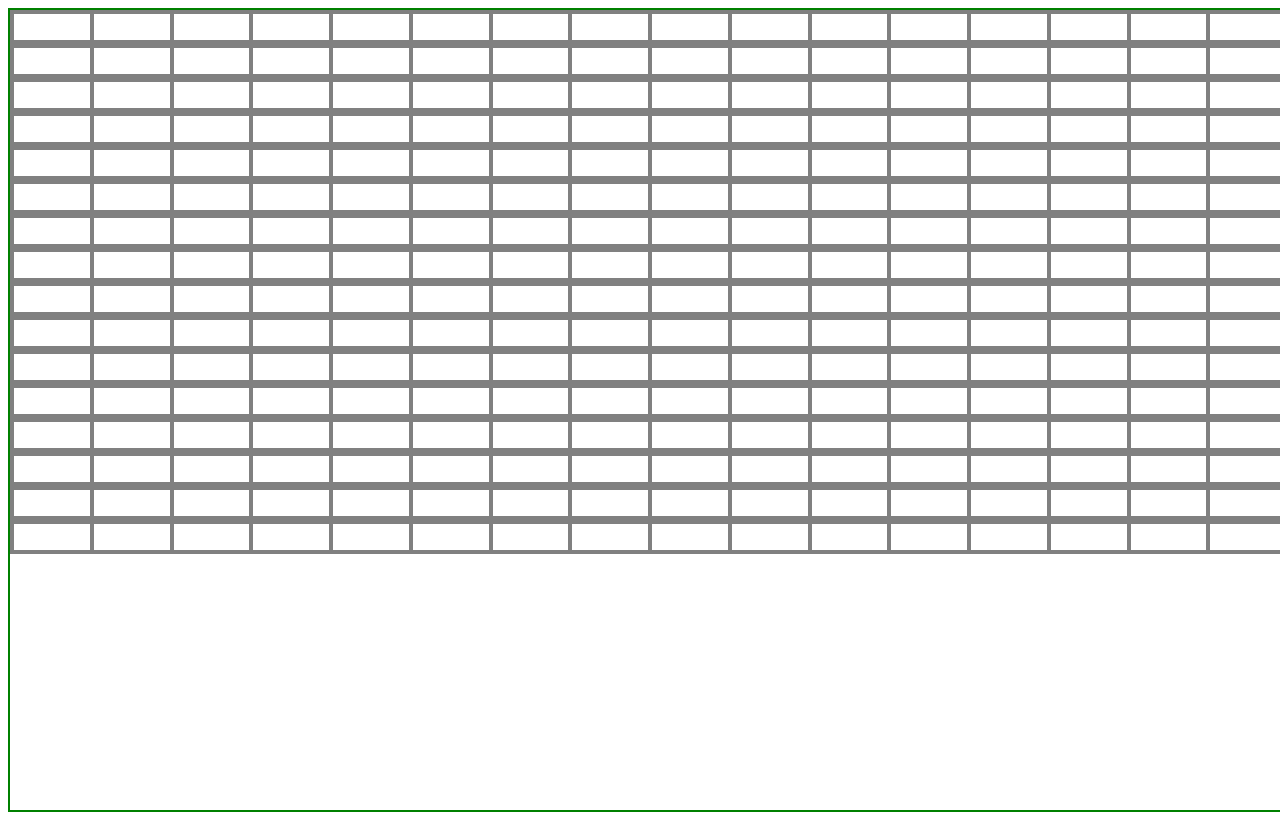
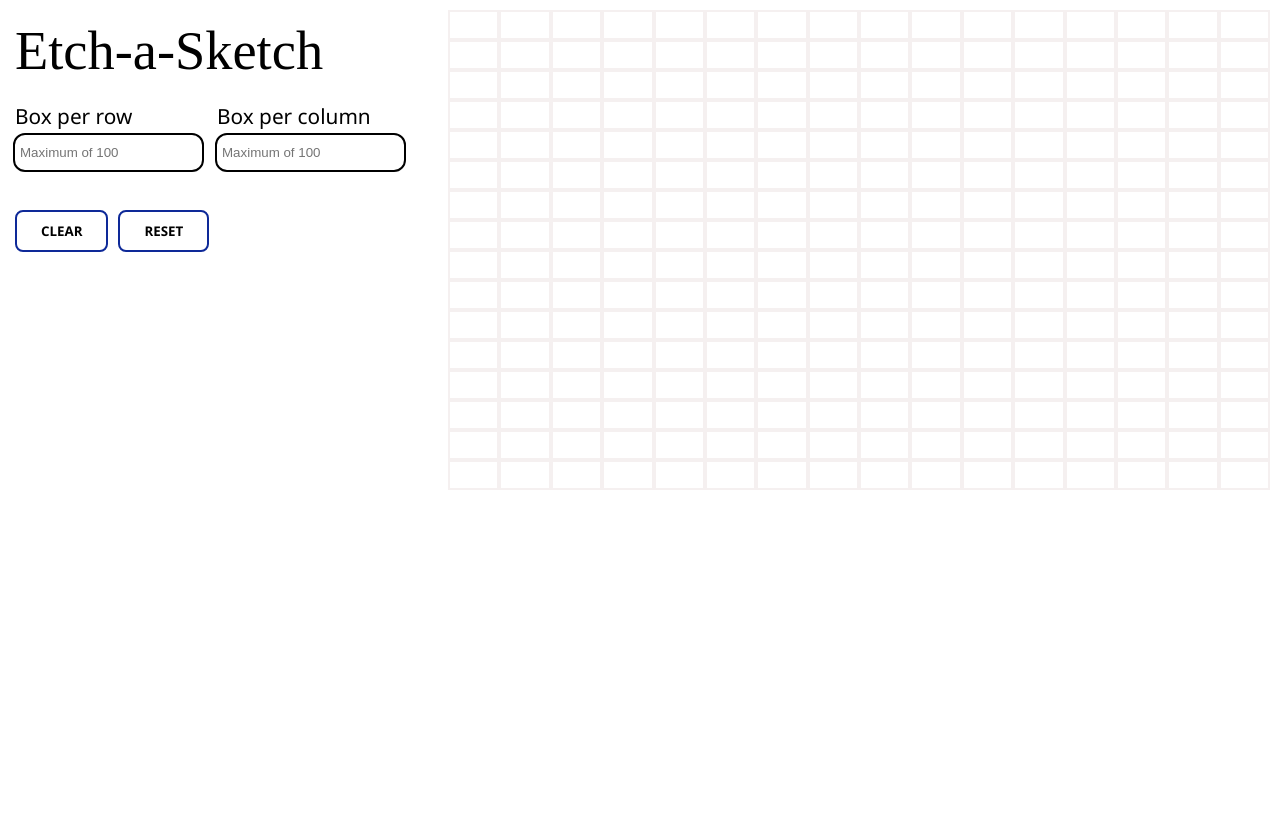
Before and after one commit to sulaimanadamu/Etch-a-Sketch, a plain HTML site: page index.html in a window 1280 px wide. Drawn offline with Linux system fonts and the light colour scheme.

Commit message:
User interaction area, added

```diff
--- a/script.js
+++ b/script.js
@@ -1,38 +1,101 @@
+'use strict';
 //logic for the app is
 //create row with 16 divs, then add each row to the container div 16 times
 
 const fillerDiv = document.createElement('div')
 const rowDiv = document.createElement('div')
-const entireContainerDiv = document.createElement('div')
+const tileContainer = document.createElement('div')
+const interactionContainer = document.createElement('div')
+const formFieldCont = document.createElement('div')
+const btnContainer = document.createElement('div')
+const header = document.createElement('header')
 const body = document.querySelector('body')
+const rows = 16
+const cols = 16
 
-entireContainerDiv.style.width = '100vw'
-entireContainerDiv.style.height = '100vh'
-console.log(entireContainerDiv.offsetHeight)
+formFieldCont.id = 'form'
+interactionContainer.id = 'aside'
 
-entireContainerDiv.style.border = '2px solid green'
+header.textContent = 'Etch-a-Sketch'
+console.log(tileContainer.offsetWidth)
 
-
+// tileContainer.style.border = '2px solid green'
+tileContainer.setAttribute('id',"tile-container")
+interactionContainer.setAttribute('id', "interaction-Container")
 fillerDiv.style.width = '100px'
 rowDiv.style.display = "flex"
 rowDiv.style.height = '30px'
 
-
-const rows = 16
-const cols = 16
-
+function buildTile(){
 for (let i = 0; i < cols; i++){
+    fillerDiv.className = 'block'
     rowDiv.appendChild(fillerDiv.cloneNode(true))
 }
-
 for (let i = 0; i < rows; i++){
     const rowClone = rowDiv.cloneNode(true)
-    entireContainerDiv.appendChild(rowClone)
+    rowClone.className = `row${i}`
+    tileContainer.appendChild(rowClone)
+}
 }
 
-body.appendChild(entireContainerDiv)
-entireContainerDiv.addEventListener('click', (e)=>{
-    if(e.target){
 
+tileContainer.addEventListener('mouseover', (e)=>{
+    if(e.target.classList.contains('block')){
+    e.target.style.backgroundColor = 'red'
     }
 })
+
+
+
+function constructForm(formContainer){
+    const rowInput = document.createElement('input')
+    const rowLabel = document.createElement('label')
+    const colInput = document.createElement('input')
+    const colLabel = document.createElement('label')
+    const rowInputBlock = document.createElement('div')
+    const colInputBlock = document.createElement('div')
+    rowLabel.className = "label"
+    colLabel.className = "label"
+    rowInput.placeholder = 'Maximum of 100'
+    colInput.placeholder = 'Maximum of 100'
+    rowInputBlock.id = 'row-block'
+    colInputBlock.id = 'col-block'
+    rowLabel.textContent = "Box per row"
+    colLabel.textContent = "Box per column"
+    rowInput.setAttribute('id', "row-input")
+    rowLabel.setAttribute('for', 'row-input')
+    colInput.setAttribute('id', "col-input")
+    colLabel.setAttribute('for', 'col-input')
+    rowInputBlock.append(rowLabel, rowInput)
+    colInputBlock.append(colLabel, colInput)
+    formContainer.append(rowInputBlock, colInputBlock)
+}
+
+function constructBtns(btnsContainer){
+    const resetBtn = document.createElement('button')
+    const clearBtn = document.createElement('button')
+    resetBtn.textContent = "RESET"
+    clearBtn.textContent = "CLEAR"
+    btnContainer.setAttribute("id", 'btns')
+
+    resetBtn.setAttribute('id', "reset")
+    clearBtn.setAttribute('id', "clear")
+    resetBtn.setAttribute('class', "btn")
+    clearBtn.setAttribute('class', "btn")
+    btnsContainer.append(clearBtn, resetBtn)
+}
+
+function buildAsideBlock(){
+    constructForm(formFieldCont)
+    constructBtns(btnContainer)
+    interactionContainer.append(header, formFieldCont, btnContainer)
+}
+
+function buildDom(parent, ...children){
+    for(let child of children){
+        parent.append(child)
+    }
+}
+buildTile()
+buildAsideBlock()
+buildDom(body, interactionContainer, tileContainer)
--- a/style.css
+++ b/style.css
@@ -1,3 +1,87 @@
-div{
-    border: 2px solid grey;
+*{
+    padding: 0;
+    margin: 0;
+    box-sizing: border-box;
 }
+
+body{
+    display: flex;
+    align-items: center;
+}
+
+.block{
+    border: 2px solid rgb(245, 240, 240);
+}
+
+#aside{
+    border: 2px solid red;
+    padding: 40px 18px;
+}
+
+#tile-container{
+    padding: 10px 10px 0 0;
+    width:65vw;
+    height: 95vh
+}
+.btn:hover{
+    border: 2px solid rgb(133, 175, 239);
+}
+.btn{
+    border: 2px solid rgb(14, 41, 152);
+    font-family: 'Segoe UI', Tahoma, Geneva, Verdana, sans-serif;
+    padding: 10px 1.5rem;
+    border-radius: 8px;
+    color: black;
+    background-color: white;
+    font-weight: bold;
+}
+#btns{
+    display: flex;
+    margin: 40px 0;
+}
+
+#reset{
+    margin-left: 10px;
+}
+#interaction-Container{
+    /* border: 2px solid purple; */
+    width: 35vw;
+    height: 95vh;
+    padding: 20px 0 0 15px;
+}
+
+#form{
+    display: flex;
+    margin: 20px 0;
+    font-size: 1rem;
+}
+
+#form input {
+    border-radius: 10px;
+    padding: 10px 5px;
+    border: none;
+    outline: 2px solid black;
+}
+
+#form label{
+    font-size: 1.3rem;
+    font-family:'Segoe UI', Tahoma, Geneva, Verdana, sans-serif
+}
+#form input:focus{
+    outline: 2px solid rgb(133, 175, 239);
+}
+#col-block{
+  margin-left: 15px;
+}
+.label{
+    display: block;
+    margin-bottom: 5px;
+}
+
+header{
+    font-size: calc(4vw + 0.2rem);
+}
+
+#interaction-Container{
+
+}
```
